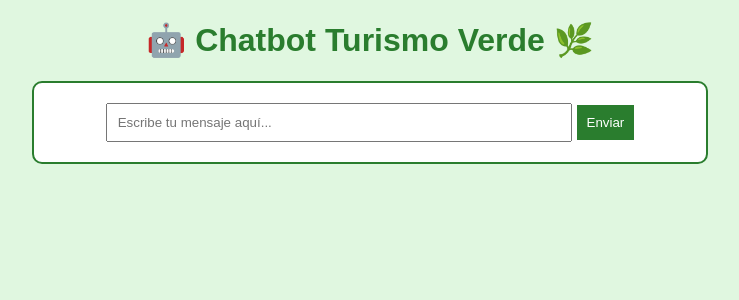
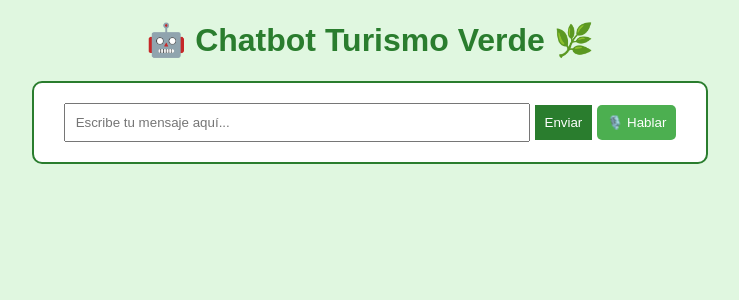
Before and after one commit to amelia588/chatbot_python, a Flask app: page / in a window 1280 px wide. Shown: the top 300 px of the page, without its empty margins (270-1009 px from the left). Run offline with Flask 3, Linux system fonts and the light colour scheme.

Commit message:
actualizando

```diff
--- a/app.py
+++ b/app.py
@@ -3,6 +3,7 @@ import pyttsx3
 from chatterbot import ChatBot
 from chatterbot.trainers import ListTrainer
 import entrenamiento
+import asyncio
 
 app = Flask(__name__)
 
@@ -11,6 +12,7 @@ trainer = ListTrainer(chatbot)
 
 trainer.train(entrenamiento.conversaciones_saludos)
 trainer.train(entrenamiento.conversaciones_despedidas)
+trainer.train(entrenamiento.conversaciones_clima)
 
 motor = pyttsx3.init()
 
@@ -23,7 +25,10 @@ def get_bot_response():
     user_input = request.form["mensaje"]
     respuesta = chatbot.get_response(user_input)
     motor.say(str(respuesta))
-    motor.runAndWait()
+    try:
+        asyncio.run(motor.runAndWait())  # Ejecuta usando asyncio
+    except RuntimeError:
+        motor.runAndWait()  # Ejecuta normalmente si hay conflicto
     return str(respuesta)
 
 if __name__ == "__main__":
--- a/static/style.css
+++ b/static/style.css
@@ -33,3 +33,11 @@ button {
 button:hover {
     background-color: #1e5d20;
 }
+#start-record-btn {
+    background-color: #4CAF50;
+    color: white;
+    border: none;
+    padding: 10px;
+    cursor: pointer;
+    border-radius: 5px;
+}
--- a/templates/index.html
+++ b/templates/index.html
@@ -12,7 +12,34 @@
     <form action="/get" method="post">
         <input type="text" name="mensaje" placeholder="Escribe tu mensaje aquí..." required>
         <button type="submit">Enviar</button>
+        <button id="start-record-btn" type="button">🎙️ Hablar</button>
     </form>
 </div>
+<script>const recordBtn = document.getElementById('start-record-btn');
+    const input = document.getElementById('user-input'); // Tu caja de texto
+
+    if ('SpeechRecognition' in window || 'webkitSpeechRecognition' in window) {
+        const recognition = new (window.SpeechRecognition || window.webkitSpeechRecognition)();
+        recognition.lang = 'es-ES'; // Idioma español
+
+        recordBtn.addEventListener('click', () => {
+            recognition.start();
+            recordBtn.innerText = '🎙️ Escuchando...';
+        });
+
+        recognition.onresult = (event) => {
+            const transcript = event.results[0][0].transcript;
+            input.value = transcript; // Pone el texto en la caja
+            recordBtn.innerText = '🎙️ Hablar';
+        };
+
+        recognition.onerror = () => {
+            alert('No se pudo reconocer la voz');
+            recordBtn.innerText = '🎙️ Hablar';
+        };
+    } else {
+        alert('Tu navegador no soporta reconocimiento de voz');
+    }
+    </script>
 </body>
 </html>
```
Also changed, not shown: db.sqlite3.
